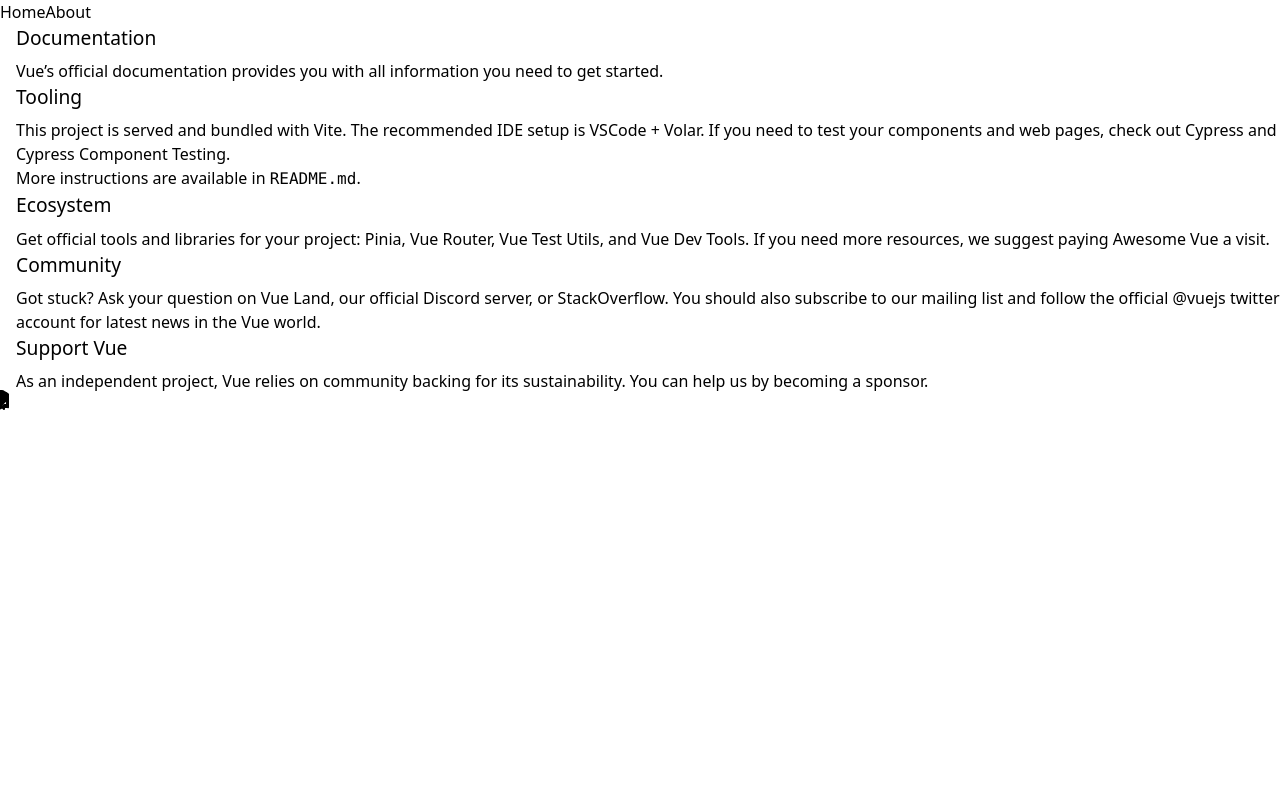
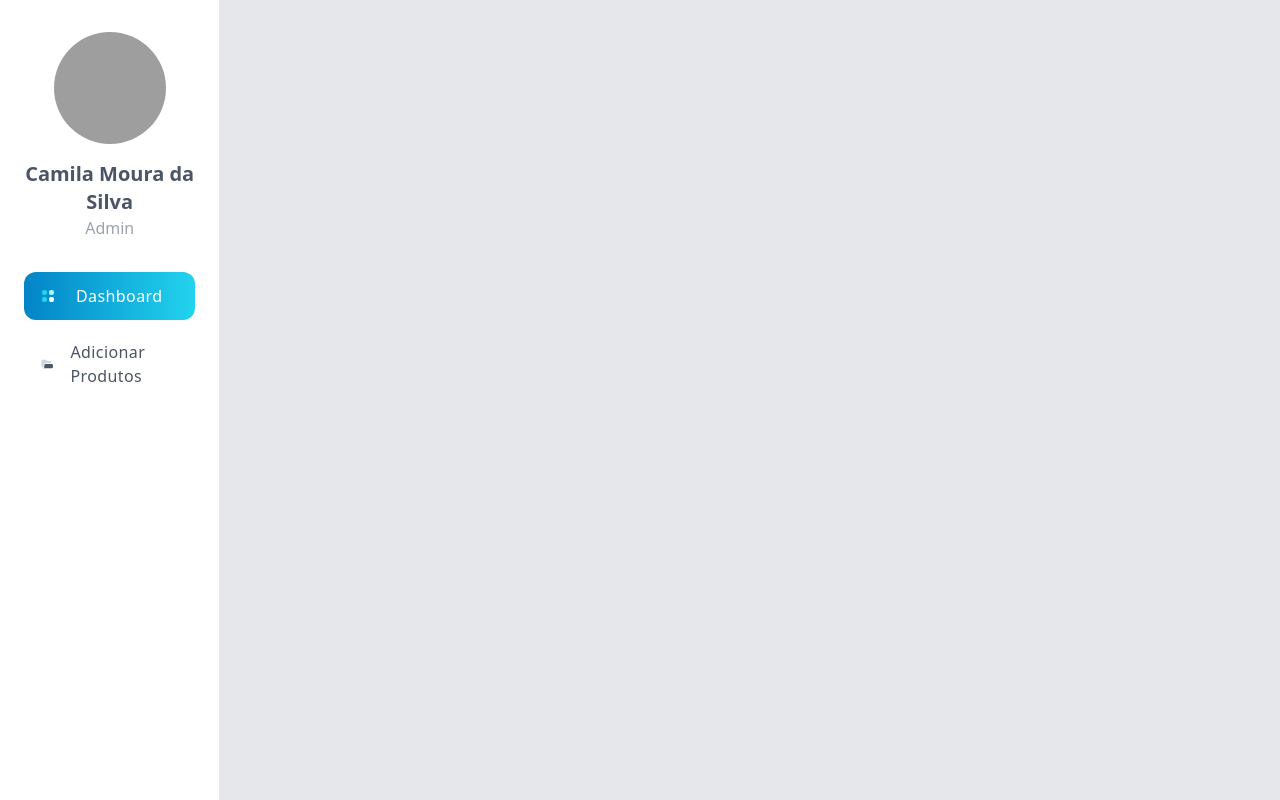
Before and after one commit to emanoel3578/Plan-Marketing-Desafio-FRONT, a Vue app: page / in a window 1280 px wide. Built offline with nearby package versions, Linux system fonts and the light colour scheme; grey boxes are pictures that could not be loaded; the HTML template or start-up script is replaced by a standard one.

Commit message:
feature-Adicionado side bar e componente inicial do dashboard

```diff
--- a/src/App.vue
+++ b/src/App.vue
@@ -3,14 +3,81 @@
 </script>
 
 <template>
-  <header>
-    <div class="wrapper">
-      <nav>
-        <RouterLink to="/">Home</RouterLink>
-        <RouterLink to="/about">About</RouterLink>
-      </nav>
+  <div>
+    <div class="flex w-screen h-screen">
+      <aside
+        class="ml-[-100%] z-10 top-0 pb-3 px-6 w-full flex flex-col justify-between h-screen border-r bg-white transition duration-300 md:w-4/12 lg:ml-0 lg:w-[25%] xl:w-[20%] 2xl:w-[15%]"
+      >
+        <div>
+          <div class="mt-8 text-center">
+            <img
+              src="https://tailus.io/sources/blocks/stats-cards/preview/images/second_user.webp"
+              alt=""
+              class="w-10 h-10 m-auto rounded-full object-cover lg:w-28 lg:h-28"
+            />
+            <h5
+              class="hidden mt-4 text-xl font-semibold text-gray-600 lg:block"
+            >
+              Camila Moura da Silva
+            </h5>
+            <span class="hidden text-gray-400 lg:block">Admin</span>
+          </div>
+
+          <ul class="space-y-2 tracking-wide mt-8">
+            <li>
+              <RouterLink
+                to="/home"
+                aria-label="dashboard"
+                class="relative px-4 py-3 flex items-center space-x-4 rounded-xl text-white bg-gradient-to-r from-sky-600 to-cyan-400"
+              >
+                <svg class="-ml-1 h-6 w-6" viewBox="0 0 24 24" fill="none">
+                  <path
+                    d="M6 8a2 2 0 0 1 2-2h1a2 2 0 0 1 2 2v1a2 2 0 0 1-2 2H8a2 2 0 0 1-2-2V8ZM6 15a2 2 0 0 1 2-2h1a2 2 0 0 1 2 2v1a2 2 0 0 1-2 2H8a2 2 0 0 1-2-2v-1Z"
+                    class="fill-current text-cyan-400 dark:fill-slate-600"
+                  ></path>
+                  <path
+                    d="M13 8a2 2 0 0 1 2-2h1a2 2 0 0 1 2 2v1a2 2 0 0 1-2 2h-1a2 2 0 0 1-2-2V8Z"
+                    class="fill-current text-cyan-200 group-hover:text-cyan-300"
+                  ></path>
+                  <path
+                    d="M13 15a2 2 0 0 1 2-2h1a2 2 0 0 1 2 2v1a2 2 0 0 1-2 2h-1a2 2 0 0 1-2-2v-1Z"
+                    class="fill-current group-hover:text-sky-300"
+                  ></path>
+                </svg>
+                <span class="-mr-1 font-medium">Dashboard</span>
+              </RouterLink>
+            </li>
+            <li>
+              <RouterLink
+                to="/about"
+                class="px-4 py-3 flex items-center space-x-4 rounded-md text-gray-600 group"
+              >
+                <svg
+                  xmlns="http://www.w3.org/2000/svg"
+                  class="h-5 w-5"
+                  viewBox="0 0 20 20"
+                  fill="currentColor"
+                >
+                  <path
+                    class="fill-current text-gray-300 group-hover:text-cyan-300"
+                    fill-rule="evenodd"
+                    d="M2 6a2 2 0 012-2h4l2 2h4a2 2 0 012 2v1H8a3 3 0 00-3 3v1.5a1.5 1.5 0 01-3 0V6z"
+                    clip-rule="evenodd"
+                  />
+                  <path
+                    class="fill-current text-gray-600 group-hover:text-cyan-600"
+                    d="M6 12a2 2 0 012-2h8a2 2 0 012 2v2a2 2 0 01-2 2H2h2a2 2 0 002-2v-2z"
+                  />
+                </svg>
+                <span class="group-hover:text-gray-700">Adicionar Produtos</span>
+              </RouterLink>
+            </li>
+          </ul>
+        </div>
+      </aside>
+      <div class="w-full bg-gray-200">
+        <RouterView />
+      </div>
     </div>
-  </header>
-
-  <RouterView />
+  </div>
 </template>
--- a/src/components/TheWelcome.vue
+++ /dev/null
@@ -1,93 +0,0 @@
-<script setup>
-import WelcomeItem from "./WelcomeItem.vue";
-import DocumentationIcon from "./icons/IconDocumentation.vue";
-import ToolingIcon from "./icons/IconTooling.vue";
-import EcosystemIcon from "./icons/IconEcosystem.vue";
-import CommunityIcon from "./icons/IconCommunity.vue";
-import SupportIcon from "./icons/IconSupport.vue";
-</script>
-
-<template>
-  <WelcomeItem>
-    <template #icon>
-      <DocumentationIcon />
-    </template>
-    <template #heading>Documentation</template>
-
-    Vue’s
-    <a target="_blank" href="https://vuejs.org/">official documentation</a>
-    provides you with all information you need to get started.
-  </WelcomeItem>
-
-  <WelcomeItem>
-    <template #icon>
-      <ToolingIcon />
-    </template>
-    <template #heading>Tooling</template>
-
-    This project is served and bundled with
-    <a href="https://vitejs.dev/guide/features.html" target="_blank">Vite</a>.
-    The recommended IDE setup is
-    <a href="https://code.visualstudio.com/" target="_blank">VSCode</a> +
-    <a href="https://github.com/johnsoncodehk/volar" target="_blank">Volar</a>.
-    If you need to test your components and web pages, check out
-    <a href="https://www.cypress.io/" target="_blank">Cypress</a> and
-    <a
-      href="https://docs.cypress.io/guides/component-testing/introduction"
-      target="_blank"
-      >Cypress Component Testing</a
-    >.
-
-    <br />
-
-    More instructions are available in <code>README.md</code>.
-  </WelcomeItem>
-
-  <WelcomeItem>
-    <template #icon>
-      <EcosystemIcon />
-    </template>
-    <template #heading>Ecosystem</template>
-
-    Get official tools and libraries for your project:
-    <a target="_blank" href="https://pinia.vuejs.org/">Pinia</a>,
-    <a target="_blank" href="https://router.vuejs.org/">Vue Router</a>,
-    <a target="_blank" href="https://test-utils.vuejs.org/">Vue Test Utils</a>,
-    and
-    <a target="_blank" href="https://github.com/vuejs/devtools">Vue Dev Tools</a
-    >. If you need more resources, we suggest paying
-    <a target="_blank" href="https://github.com/vuejs/awesome-vue"
-      >Awesome Vue</a
-    >
-    a visit.
-  </WelcomeItem>
-
-  <WelcomeItem>
-    <template #icon>
-      <CommunityIcon />
-    </template>
-    <template #heading>Community</template>
-
-    Got stuck? Ask your question on
-    <a target="_blank" href="https://chat.vuejs.org">Vue Land</a>, our official
-    Discord server, or
-    <a target="_blank" href="https://stackoverflow.com/questions/tagged/vue.js"
-      >StackOverflow</a
-    >. You should also subscribe to
-    <a target="_blank" href="https://news.vuejs.org">our mailing list</a> and
-    follow the official
-    <a target="_blank" href="https://twitter.com/vuejs">@vuejs</a>
-    twitter account for latest news in the Vue world.
-  </WelcomeItem>
-
-  <WelcomeItem>
-    <template #icon>
-      <SupportIcon />
-    </template>
-    <template #heading>Support Vue</template>
-
-    As an independent project, Vue relies on community backing for its
-    sustainability. You can help us by
-    <a target="_blank" href="https://vuejs.org/sponsor/">becoming a sponsor</a>.
-  </WelcomeItem>
-</template>
--- a/src/views/HomeView.vue
+++ b/src/views/HomeView.vue
@@ -1,9 +1,15 @@
-<script setup>
-import TheWelcome from "@/components/TheWelcome.vue";
-</script>
+<script></script>
 
 <template>
   <main>
-    <TheWelcome />
+    <div class="sticky w-full top-0 h-16 border-b bg-white lg:py-2.5">
+      <div
+        class="px-6 flex items-center justify-between space-x-4 2xl:container"
+      >
+        <h5 hidden class="text-2xl text-gray-600 font-medium lg:block">
+          Dashboard
+        </h5>
+      </div>
+    </div>
   </main>
 </template>
```
Also changed, not shown: src/router/index.js (+2 -6 lines), src/assets/home.png (added).
